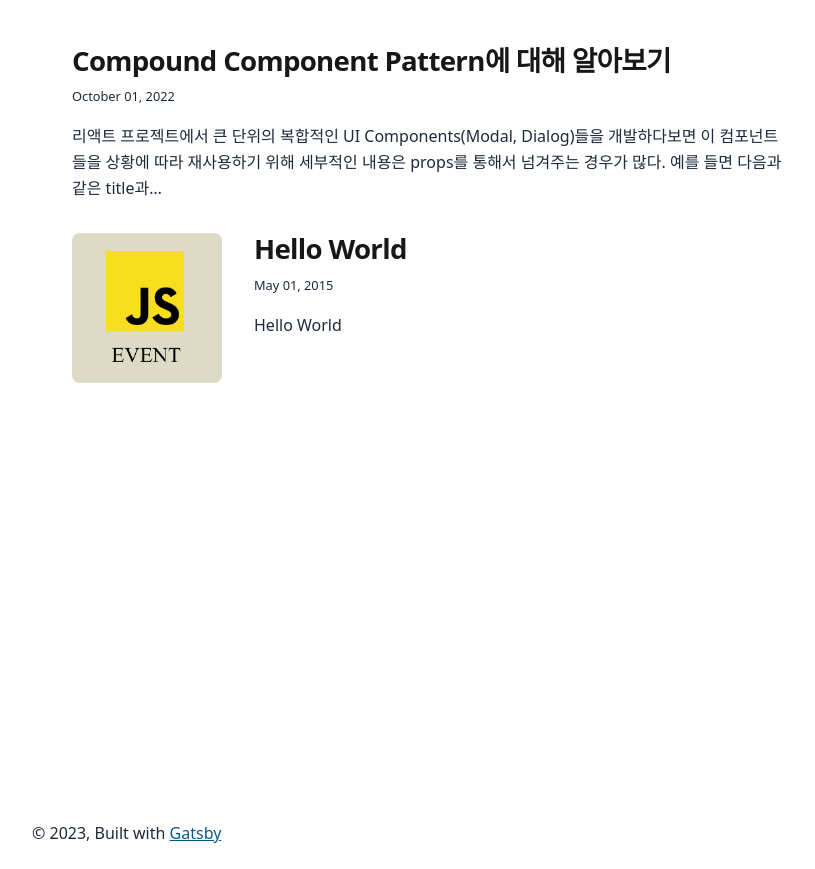
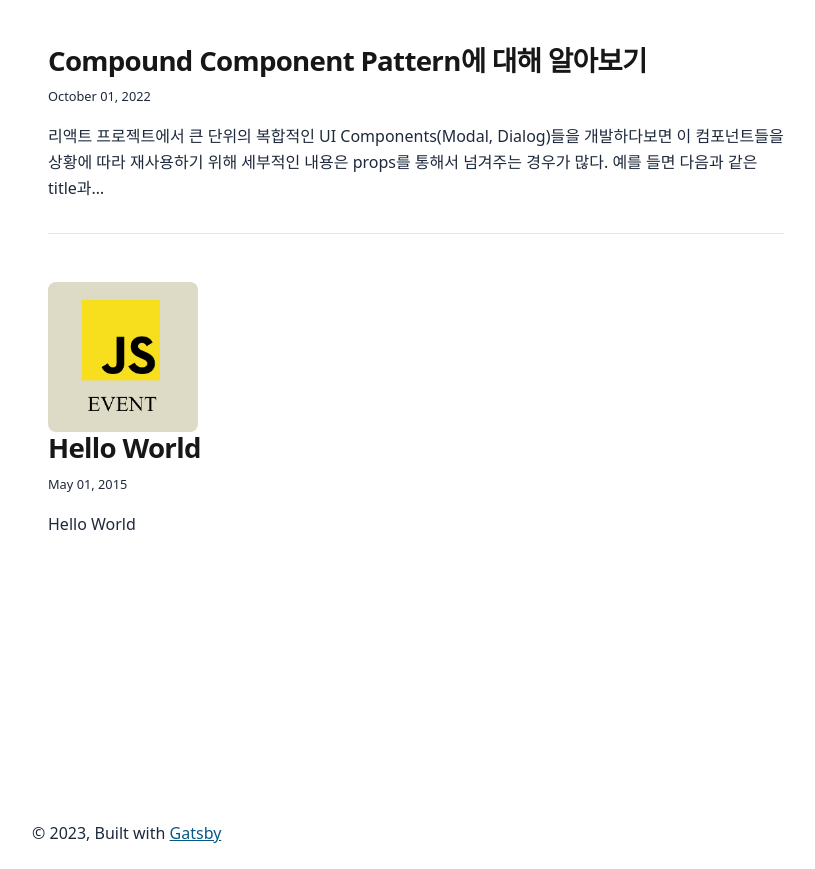
Before and after one commit to Seok-CH/seokch-blog, a Gatsby site: page / in a window 1280 px wide. Shown: the part 67-936 px from the top of the page, without its empty margins (224-1039 px from the left). Built offline with nearby package versions, Linux system fonts and the light colour scheme; Gatsby itself is replaced by a stand-in of ours.

Commit message:
[#2] design: 블로그 리스트 디자인 변경
각 리스트간의 구분 라인을 만들었습니다

```diff
--- a/src/pages/index.tsx
+++ b/src/pages/index.tsx
@@ -19,17 +19,13 @@ const BlogIndexPage: React.FC<PageProps<Queries.BlogIndexPageQuery>> = ({
 
   return (
     <Layout>
-      <ol style={{ listStyle: `none` }}>
+      <ol className='post-list'>
         {posts.map((post) => {
           const title = post.frontmatter?.title || post.fields?.slug;
 
           return (
-            <li key={post.fields?.slug}>
-              <article
-                className='post-list-item'
-                itemScope
-                itemType='http://schema.org/Article'
-              >
+            <li key={post.fields?.slug} className='post-list-item'>
+              <article itemScope itemType='http://schema.org/Article'>
                 <GatsbyImage
                   className='post-list-item-image'
                   image={
--- a/src/styles/style.css
+++ b/src/styles/style.css
@@ -53,11 +53,20 @@
   min-height: 100vh;
 }
 
+.post-list {
+  list-style: none;
+  margin: 0;
+}
+
 .post-list-item {
   display: flex;
   gap: var(--spacing-8);
-  margin-bottom: var(--spacing-8);
-  margin-top: var(--spacing-8);
+  padding: var(--spacing-8) 0;
+  border-bottom: 1px solid var(--color-slate-200);
+}
+
+.post-list-item:last-child {
+  border-bottom: none;
 }
 
 .post-list-item p {
```
